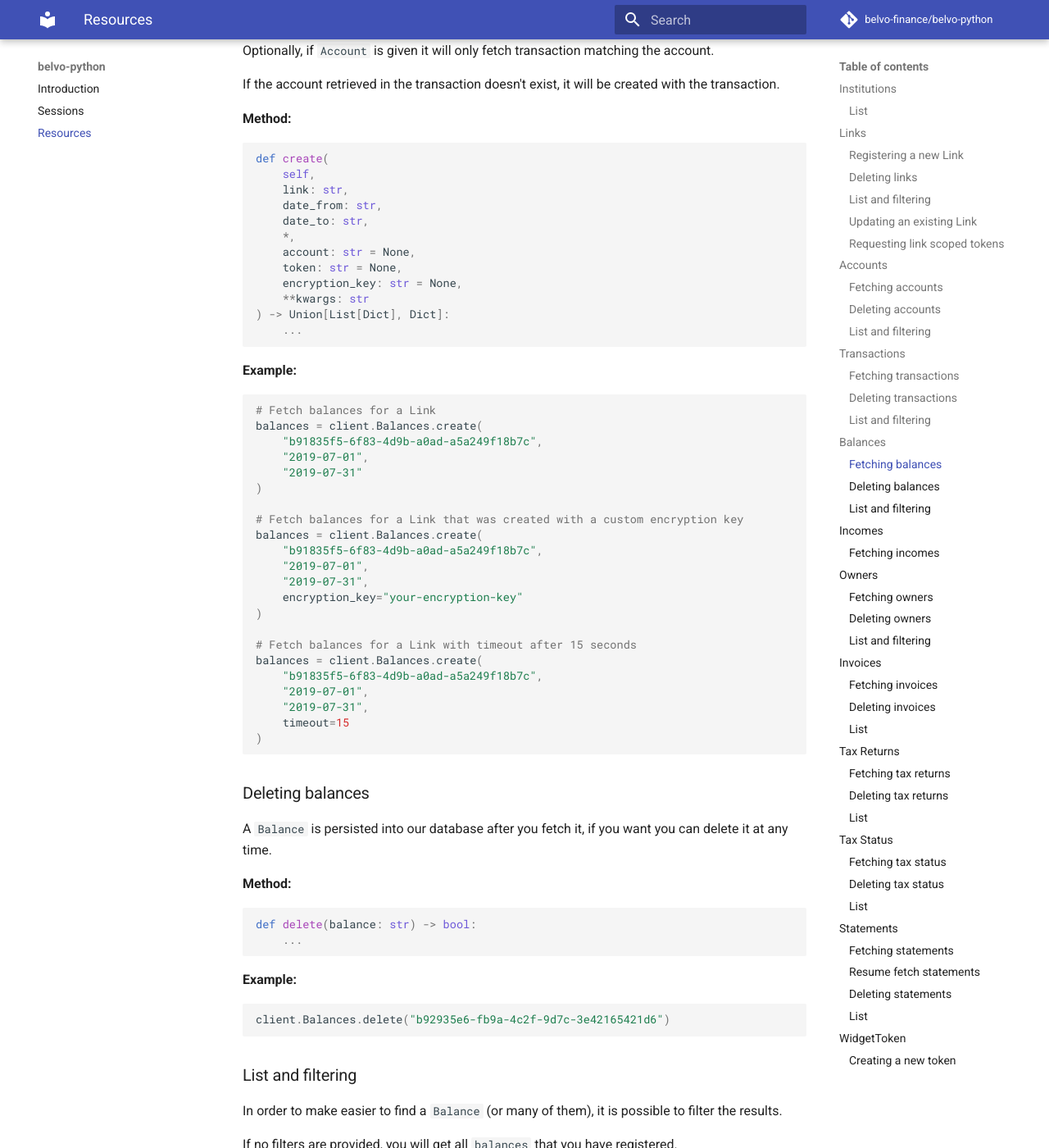
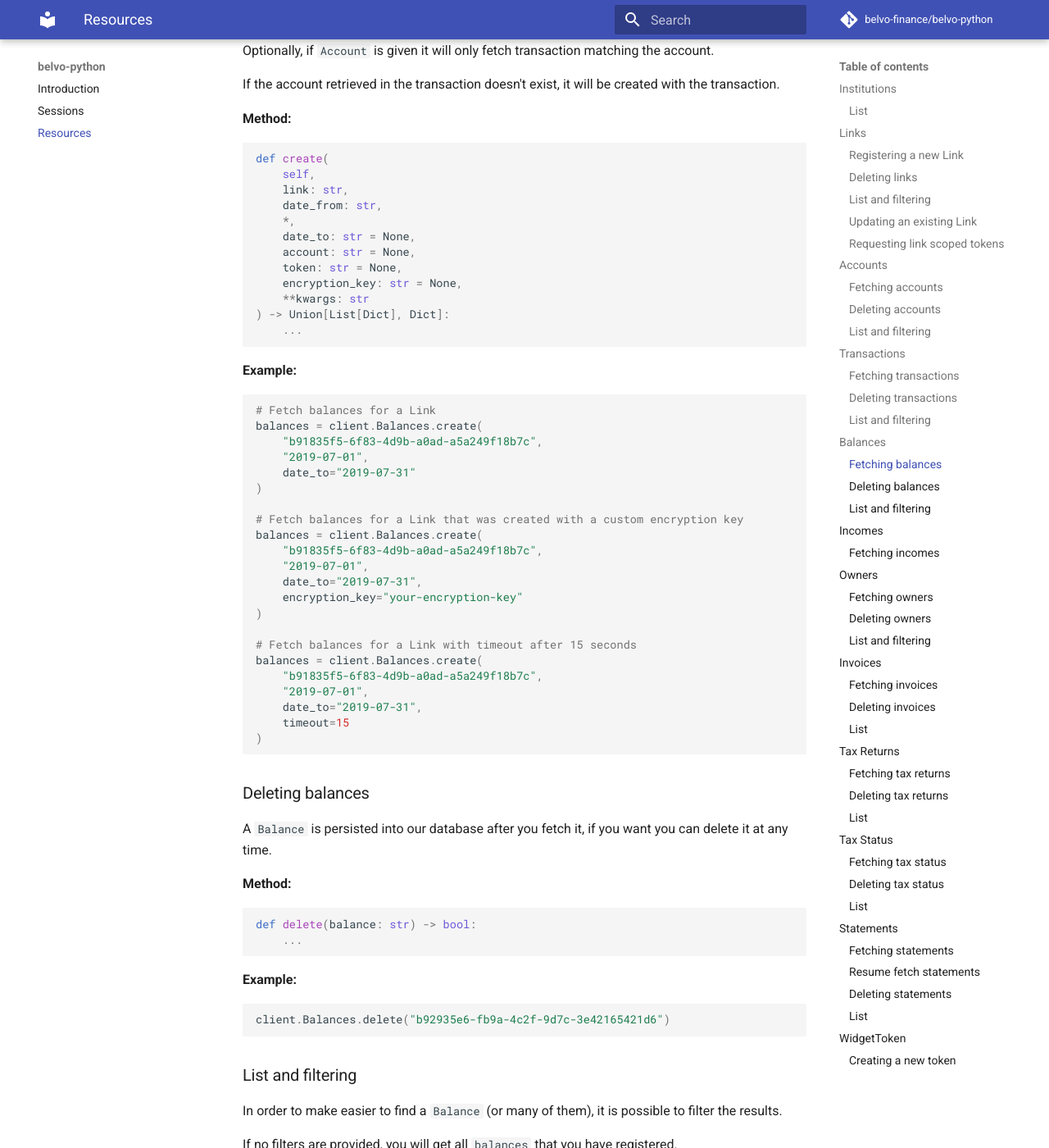
Before and after one commit to tian2992/belvo-python, an MkDocs documentation site: the page built from docs/resources.md, in a window 1280 px wide and 1400 px high, scrolled down 8327 px. Shown: the whole window at 82% size. Built offline with MkDocs 1.6.1 and Material for MkDocs 9.7.7, drawn with Linux system fonts in a browser that asks for light colours; emoji names are drawn with the system emoji font; comment, search, counter and statistics services are not loaded.

Commit message:
[Fixed] Rollback date_to as optional (#76)

````diff
--- a/docs/resources.md
+++ b/docs/resources.md
@@ -399,8 +399,8 @@ def create(
     self,
     link: str,
     date_from: str,
-    date_to: str,
     *,
+    date_to: str = None,
     account: str = None,
     token: str = None,
     encryption_key: str = None,
@@ -415,14 +415,14 @@ def create(
 balances = client.Balances.create(
     "b91835f5-6f83-4d9b-a0ad-a5a249f18b7c",
     "2019-07-01",
-    "2019-07-31"
+    date_to="2019-07-31"
 )
 
 # Fetch balances for a Link that was created with a custom encryption key
 balances = client.Balances.create(
     "b91835f5-6f83-4d9b-a0ad-a5a249f18b7c",
     "2019-07-01",
-    "2019-07-31",
+    date_to="2019-07-31",
     encryption_key="your-encryption-key"
 )
 
@@ -430,7 +430,7 @@ balances = client.Balances.create(
 balances = client.Balances.create(
     "b91835f5-6f83-4d9b-a0ad-a5a249f18b7c",
     "2019-07-01",
-    "2019-07-31",
+    date_to="2019-07-31",
     timeout=15
 )
 ```
````
Also changed, not shown: 2 other files.
